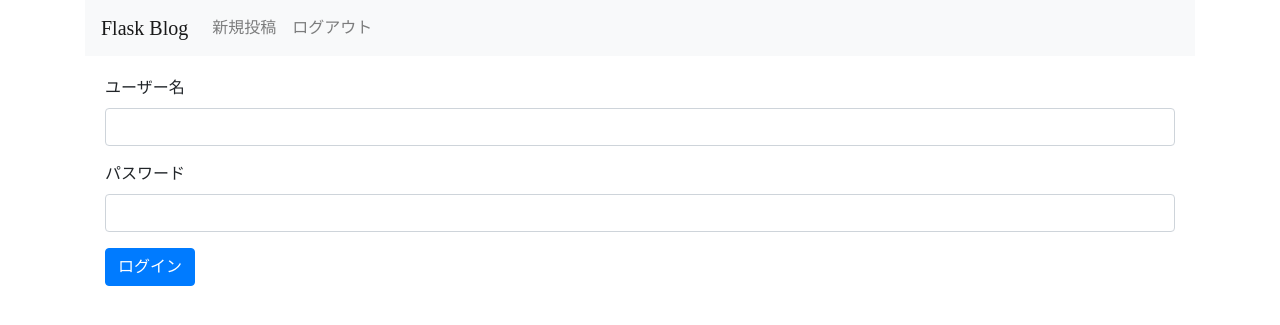
After one commit to Satoshi-Tb/serverless-blog-demo, a Flask app: page /login in a window 1280 px wide. The commit adds this page. Shown: the top 325 px of the page. Run offline with Flask 2, Linux system fonts and the light colour scheme; the visitor is signed in with stand-in values (Sample User, id 1); some libraries are stand-ins or nearby versions; some web fonts are replaced.

Commit message:
ログイン機能実装

```diff
--- a/flask_blog/config.py
+++ b/flask_blog/config.py
@@ -3,3 +3,6 @@ DYNAMODB_REGION = "ap-northeast-1"
 AWS_ACCESS_KEY_ID = "AWS_ACCESS_KEY_ID"
 AWS_SECRET_ACCESS_KEY = "AWS_SECRET_ACCESS_KEY"
 DYNAMODB_ENDPOINT_URL = "http://localhost:8000"
+SECRET_KEY = "secret key"
+USERNAME = "john"
+PASSWORD = "due123"
--- /dev/null
+++ b/flask_blog/models/users.py
@@ -0,0 +1,6 @@
+from flask_login import UserMixin
+
+
+class User(UserMixin):
+    def __init__(self, user_id):
+        self.id = user_id
--- a/flask_blog/templates/layout.html
+++ b/flask_blog/templates/layout.html
@@ -23,20 +23,25 @@
                 <ul class="nav navbar-nav navbar-right">
                     {% if not current_user.is_authenticated %}
                     <li class="nav-item">
-                        <a class="nav-link" href="{{ url_for('new_entry') }}">ログイン</a>
+                        <a class="nav-link" href="{{ url_for('login') }}">ログイン</a>
                     </li>
                     {% else %}
                     <li class="nav-item">
                         <a class="nav-link" href="{{ url_for('new_entry') }}">新規投稿</a>
                     </li>
                     <li class="nav-item">
-                        <a class="nav-link" href="{{ url_for('new_entry') }}">ログアウト</a>
+                        <a class="nav-link" href="{{ url_for('log_out') }}">ログアウト</a>
                     </li>
                     {% endif %}
                 </ul>
             </div>
         </nav>
 
+        {% for message in get_flashed_messages() %}
+        <div class="alert alert-info" role="alert">
+            {{message}}
+        </div>
+        {% endfor %}
         <div class="blog-body">
             {% block body %}{% endblock %}
         </div>
--- /dev/null
+++ b/flask_blog/templates/login.html
@@ -0,0 +1,14 @@
+{% extends "layout.html" %}
+{% block body %}
+<form action="{{url_for('login')}}" method="post">
+    <div class="form-group">
+        <label for="InputUserName">ユーザー名</label>
+        <input type="text" class="form-control" id="InputUserName" name="username">
+    </div>
+    <div class="form-group">
+        <label for="InputPassword">パスワード</label>
+        <input type="password" class="form-control" id="InputPassword" name="password">
+    </div>
+    <button type="submit" class="btn btn-primary">ログイン</button>
+</form>
+{% endblock %}
--- /dev/null
+++ b/flask_blog/views/views.py
@@ -0,0 +1,34 @@
+import flask
+from flask import request, redirect, url_for, render_template, flash
+from flask_login import login_user, logout_user
+from flask_blog import app
+from flask_blog.models.users import User
+
+
+@app.route("/login", methods=["GET", "POST"])
+def login():
+    if request.method == "POST":
+        username = request.form["username"]
+        password = request.form["password"]
+        if username != app.config["USERNAME"]:
+            flash("ユーザー名が異なります")
+        elif password != app.config["PASSWORD"]:
+            flash("パスワードが異なります")
+        else:
+            login_user(User(username))
+            flash("ログインしました")
+            return redirect(url_for("show_entries"))
+
+    return render_template("login.html")
+
+
+@app.route("/logout")
+def log_out():
+    logout_user()
+    flash("ログアウトしました")
+    return redirect(url_for("login"))
+
+
+@app.errorhandler(404)
+def non_exist_route(error):
+    return redirect(url_for("login"))
```
Also changed, not shown: flask_blog/__init__.py (+9 -1 lines), flask_blog/views/entries.py (+11 -3 lines).
